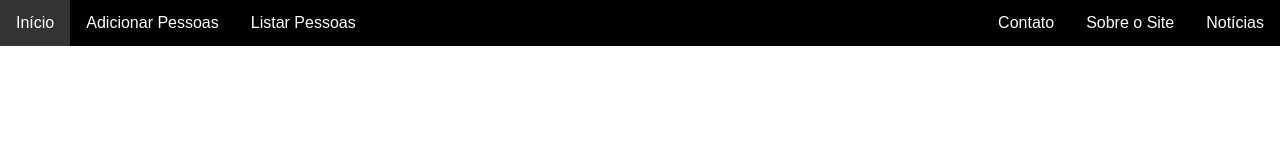
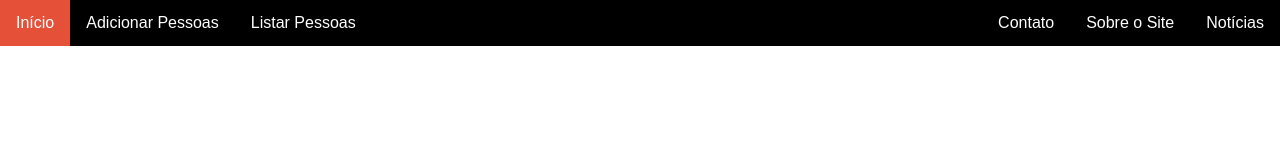
Before and after one commit to mateuszyn/pweb_2025.2_andersonMateus, a plain HTML site: page exercicio2/index.html in a window 1280 px wide. Drawn offline with Linux system fonts and the light colour scheme.

Commit message:
ativo em início para deixar vermelho

```diff
--- a/exercicio2/pagina2.html
+++ b/exercicio2/index.html
@@ -11,7 +11,7 @@
 <body>
     <nav>
         <ul>
-            <li> <a href = "#"> Início </a></li>
+            <li> <a class = "ativo" href = "#"> Início </a></li>
             <li> <a href = "#"> Adicionar Pessoas </a></li>
             <li> <a href = "#"> Listar Pessoas </a></li>
             <li class = "empurrar-direita"> <a href = "#"> Contato </a></li>
```
